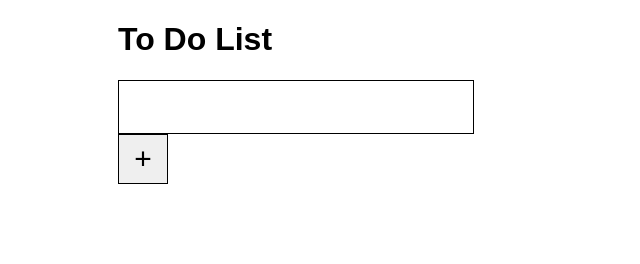
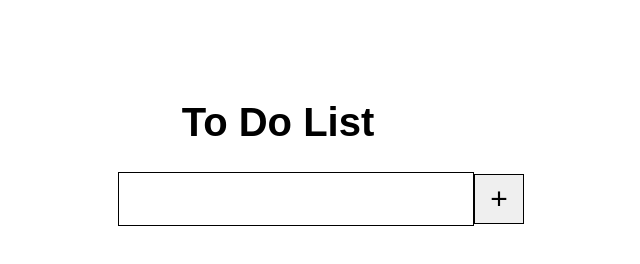
Before and after one commit to southf09/to-do-list, a plain HTML site: page index.html in a window 1280 px wide. Shown: the whole page, without its empty margins (362-1002 px from the left). Drawn offline with Linux system fonts and the light colour scheme.

Commit message:
Improved margins/sizing

```diff
--- a/styles.css
+++ b/styles.css
@@ -5,8 +5,18 @@ body {
   font-family: Arial, Helvetica, sans-serif;
 }
 
+h1 {
+  text-align: center;
+  margin-top: 100px;
+  font-size: 40px;
+}
+
+li {
+  list-style-type: none;
+}
+
 .container {
-  width: 400px;
+  width: 500px;
 }
 
 #taskName {
```
